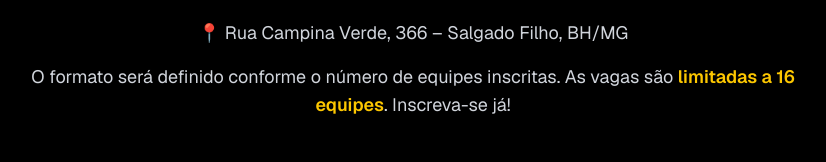
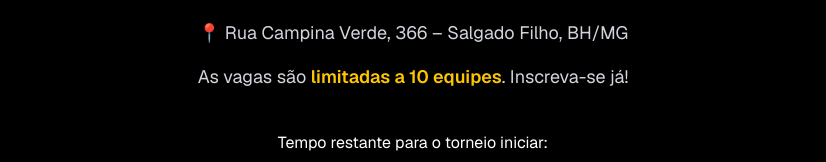
Before and after one commit to HenriqueBaetaLeite/x3, a Next.js app: page / in a window 1280 px wide. Shown: the part 606-768 px from the top of the page, without its empty margins (227-1053 px from the left). Built offline with nearby package versions, Linux system fonts and the light colour scheme.

Commit message:
limite de inscrição

```diff
--- a/src/app/page.tsx
+++ b/src/app/page.tsx
@@ -35,10 +35,9 @@ export default function Home() {
           <p>📍 Rua Campina Verde, 366 – Salgado Filho, BH/MG</p>
 
           <p>
-            O formato será definido conforme o número de equipes inscritas. As
-            vagas são{" "}
+            As vagas são{" "}
             <span className="text-yellow-400 font-semibold">
-              limitadas a 16 equipes
+              limitadas a 10 equipes
             </span>
             . Inscreva-se já!
           </p>
```
